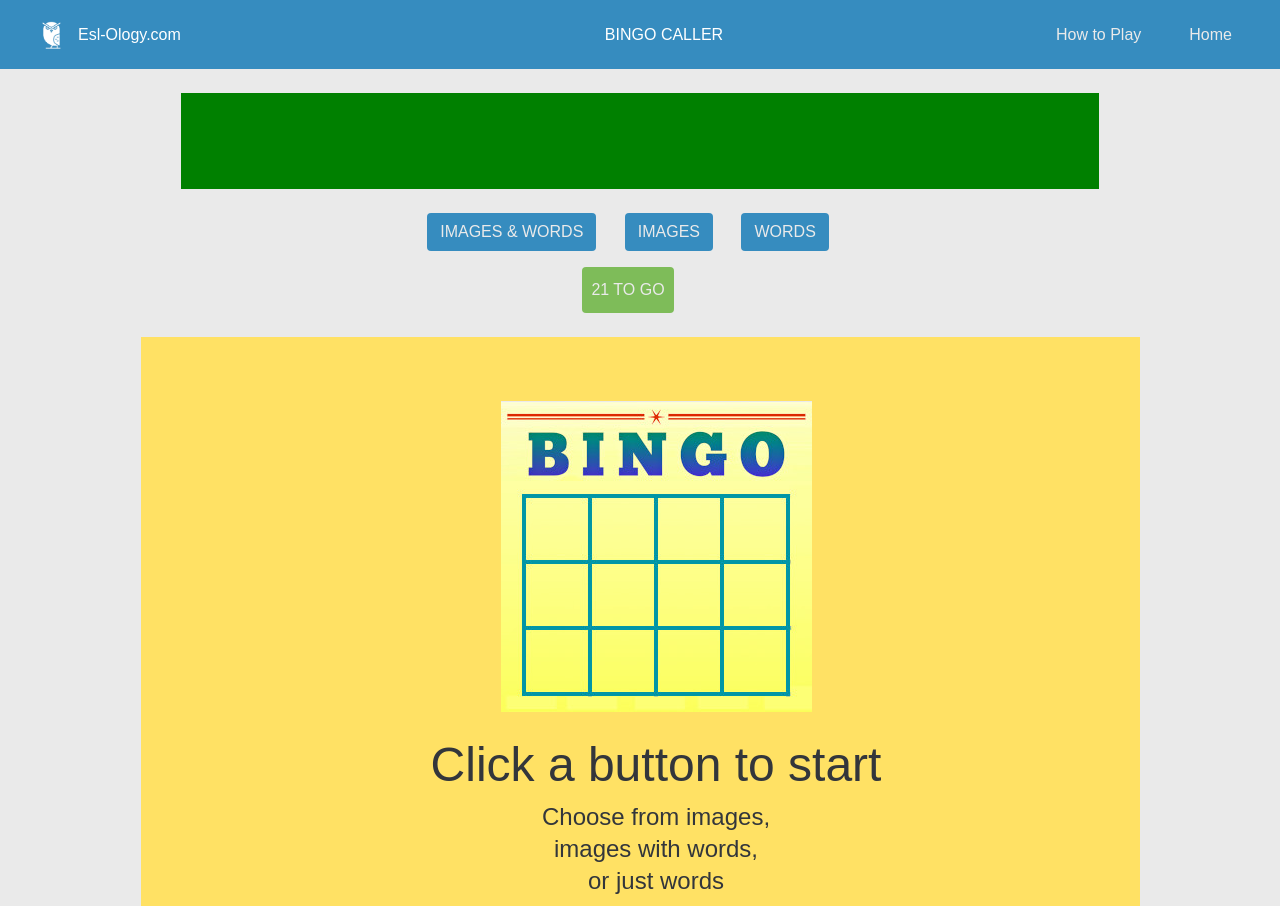
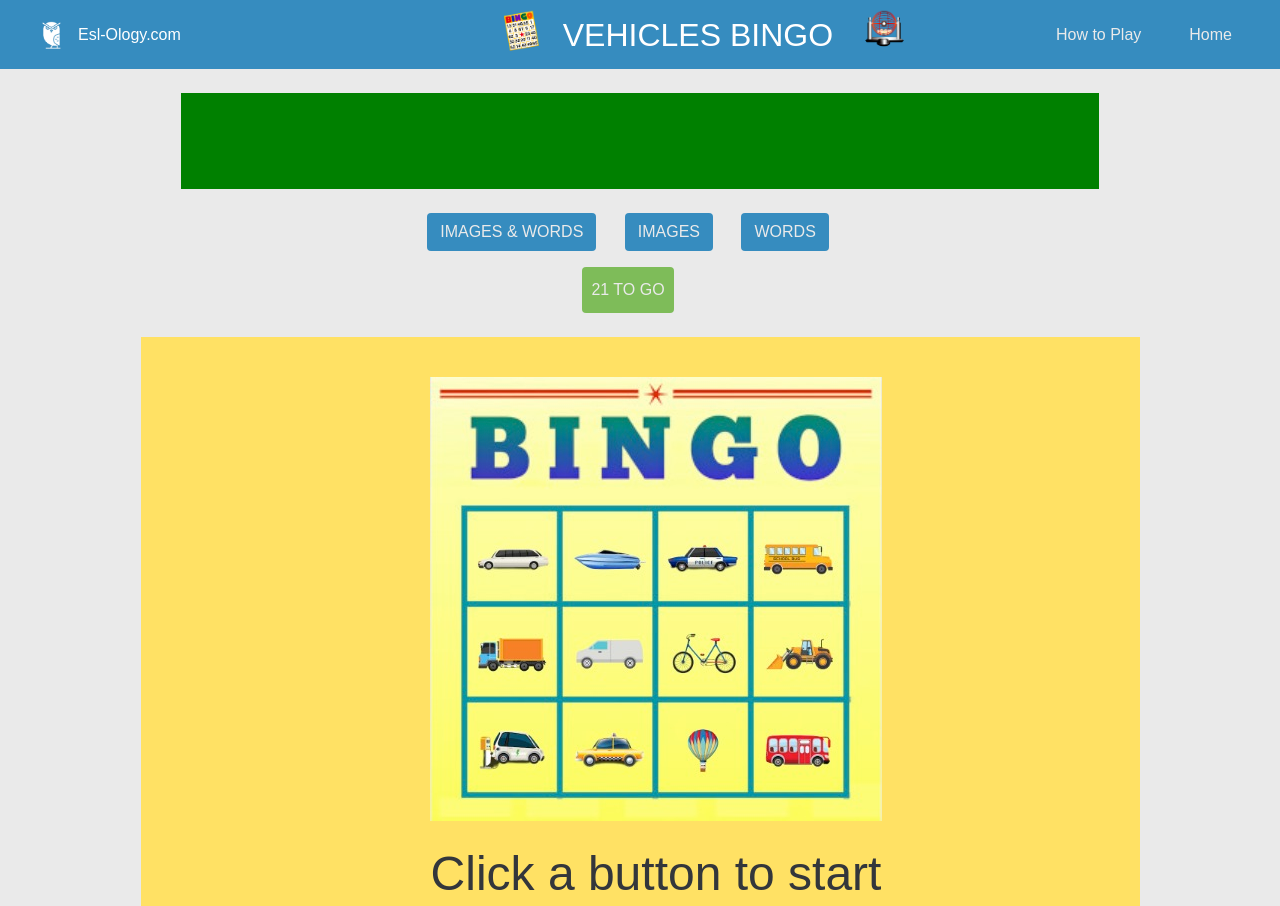
Before and after one commit to Dugsteer/Eslology-bingocaller, a website: page index.html in a window 1280 px wide. Shown: the top 906 px of the page. Drawn offline with nearby package versions, Linux system fonts and the light colour scheme.

Commit message:
title image

```diff
--- a/index.html
+++ b/index.html
@@ -22,8 +22,11 @@
   <nav class="navbar sticky-top navbar-expand-md navbar-dark">
     <a class="navbar-logo" href="#"><img class="mr-3 ml-4"  src="img/Buho.PNG" height="32" width="22"></a>
     <span class="navbar-brand h1 mt-2 mr-4 d-none d-lg-inline-block">Esl-Ology.com</span>
-        <span
-      class="ml-3 sm-ml-5 lg-ml-0 ml-sm-4 navbar-brand" id="page__title"> BINGO CALLER</span>
+    <div id="page__title">
+      <img class="title-decoration d-none ml-4 mt-2 d-lg-block" src="img/bingo1.png">
+      <span class="ml-3 sm-ml-5 lg-ml-0 ml-sm-4 navbar-brand"> VEHICLES BINGO</span>
+      <img class="title-decoration d-none ml-3 mt-2 d-lg-block" src="img/bingo2.png">
+    </div>
 
     <button class="navbar-toggler ml-auto mr-3" type="button" data-toggle="collapse"
       data-target="#navbarSupportedContent">
@@ -56,7 +59,7 @@
 
     <div class="wrapper mt-4 text-center" id="wrapper">
       <div class="centralizer">
-        <img src="img/bingoCARD.jpg" class="mb-4" alt="">
+        <img src="img/vehiclesBing.jpg" class="mb-4 mt-4" alt="">
   <h1>Click a button to start</h1>
   <p class="large">Choose from images, <br>images with words, <br>or just words</p>
     </div>
--- a/javascript.js
+++ b/javascript.js
@@ -124,6 +124,7 @@ function fillHTML() {
 function fillHTML1() {
   newArray.forEach(function (item) {
     let div = document.createElement("div");
+    (item.length < 2) ? console.log('no') :
     div.innerHTML = `
   <div class="minicard text-center d-flex justify-content-center">
   <img src="/img/${item}">
@@ -132,6 +133,8 @@ function fillHTML1() {
     wrapper.appendChild(div);
   });
 }
+
+
 function fillHTML2() {
   // for (var i=0; i<newArray.length;i++){
   //   wrapper.innerHTML =
--- a/sass/layout/_navigation.scss
+++ b/sass/layout/_navigation.scss
@@ -55,4 +55,17 @@
     top: 50%;
     left: 50%;
     transform: translate(-50%, -50%);
+    display: flex;
+    width: 20rem;
+    justify-content: space-evenly;
+
   }
+
+  #page__title .navbar-brand {
+    font-size: 2rem;
+  }
+
+  .title-decoration {
+    width: 2.5rem;
+    height: 2.5rem;
+  }
```
Also changed, not shown: css/styles.css, img/bingo1.png (added), img/bingo2.png (added), img/vehiclesBing.jpg (added), myicon.ico (added).
